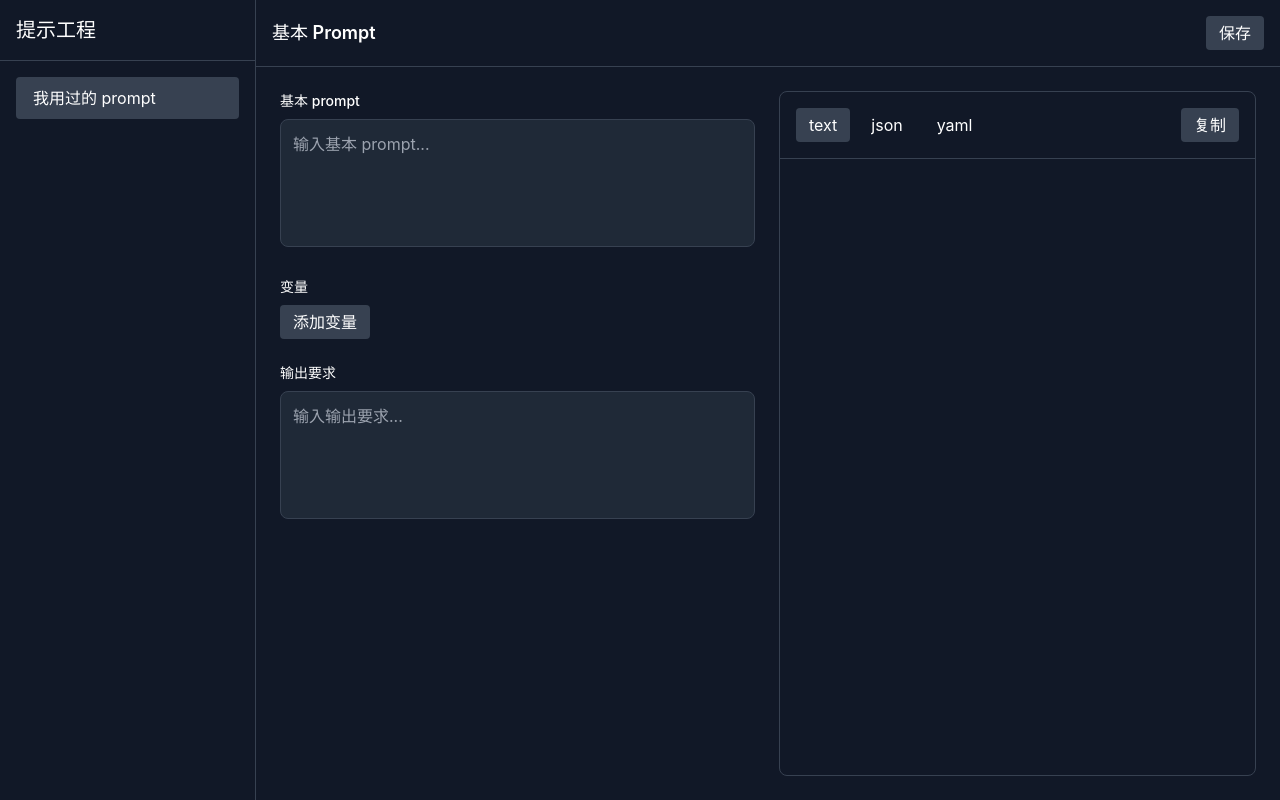
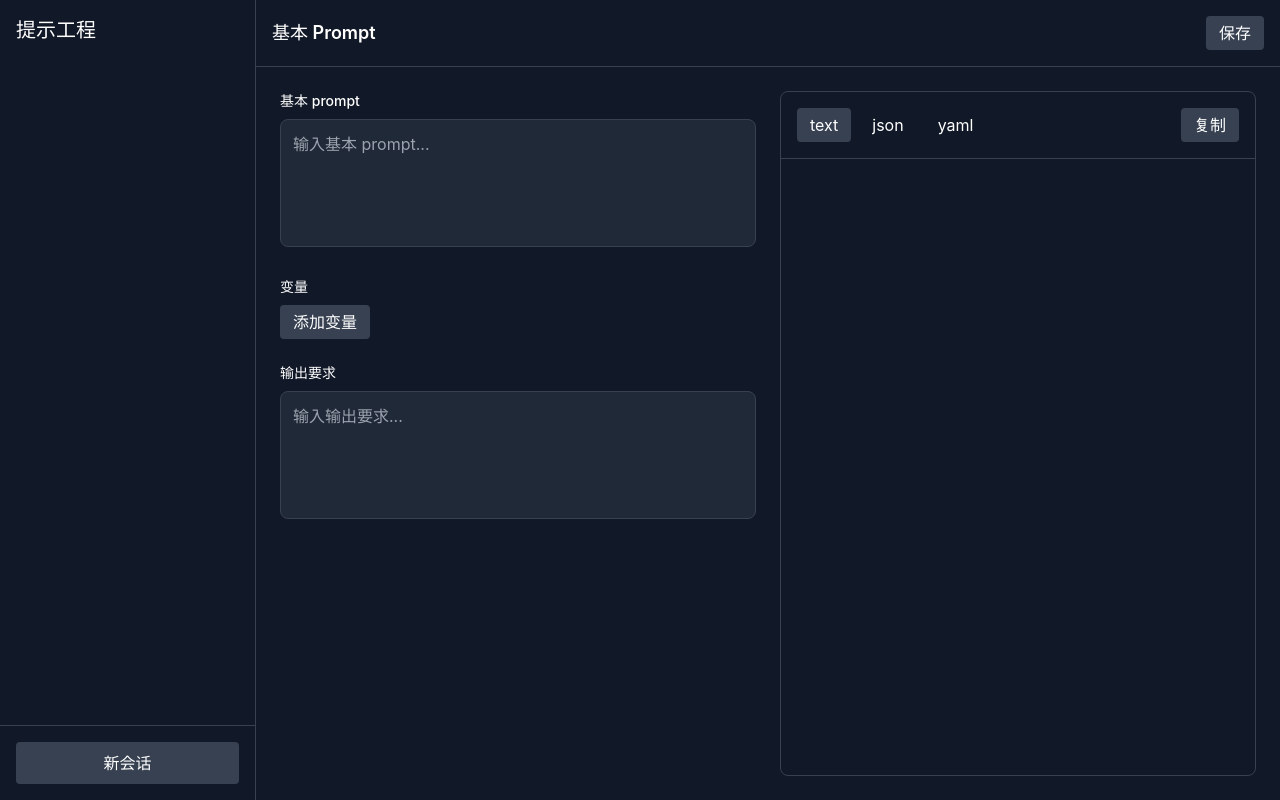
Before and after one commit to re0phimes/PromptSimpleManager, a Vue app: page / in a window 1280 px wide. Built offline with nearby package versions, Linux system fonts and the light colour scheme.

Commit message:
fix: 构建方式修改

```diff
--- a/package.json
+++ b/package.json
@@ -5,7 +5,7 @@
   "type": "module",
   "scripts": {
     "dev": "vite",
-    "build": "vue-tsc -b && vite build",
+    "build": "vite build",
     "preview": "vite preview"
   },
   "dependencies": {
--- a/src/components/MainContent.vue
+++ b/src/components/MainContent.vue
@@ -1,7 +1,7 @@
 <template>
-  <div class="flex flex-col lg:flex-row gap-6 h-full w-full max-w-full">
+  <div class="flex flex-col lg:flex-row gap-6 h-full w-full">
     <!-- Left Column -->
-    <div class="flex-1 space-y-6 min-w-[300px]">
+    <div class="w-full lg:w-1/2 space-y-6">
       <!-- Basic Prompt -->
       <div class="space-y-2 w-full">
         <label class="block text-sm font-medium">基本 prompt</label>
@@ -47,7 +47,7 @@
     </div>
 
     <!-- Right Column -->
-    <div class="flex-1 border border-gray-700 rounded-lg min-w-[300px] h-full">
+    <div class="w-full lg:w-1/2 border border-gray-700 rounded-lg h-full">
       <div class="border-b border-gray-700 p-4 flex justify-between items-center">
         <div class="flex space-x-2">
           <button
@@ -64,7 +64,7 @@
           复制
         </button>
       </div>
-      <div class="p-4 h-[calc(100%-4rem)] overflow-auto">
+      <div class="p-4 h-[calc(100%-4rem)] overflow-auto w-full">
         <pre class="whitespace-pre-wrap">{{ store.output }}</pre>
       </div>
     </div>
--- a/src/components/Sidebar.vue
+++ b/src/components/Sidebar.vue
@@ -1,23 +1,54 @@
 <template>
   <aside class="w-64 border-r border-gray-700 flex flex-col">
-      <div class="p-4 border-b border-gray-700">
+    <div class="p-4">
       <h1 class="text-xl font-bold">提示工程</h1>
     </div>
     <nav class="flex-1 overflow-auto p-4">
       <div class="space-y-2">
+        <div
+          v-for="conversation in store.conversations"
+          :key="conversation.id"
+          class="flex items-center justify-between group"
+        >
           <button
-            class="w-full text-left px-4 py-2 rounded hover:bg-gray-700 transition-colors"
-            :class="{ 'bg-gray-700': isActive }"
+            class="flex-grow text-left px-4 py-2 rounded hover:bg-gray-700 transition-colors w-full overflow-hidden"
+            :class="{ 'bg-gray-700': store.activeConversationId === conversation.id }"
+            @click="store.setActiveConversation(conversation.id)"
           >
-            我用过的 prompt
+            <span class="block truncate">{{ conversation.title }}</span>
           </button>
-          <!-- Add more navigation items as needed -->
+          <button
+            @click="store.deleteConversation(conversation.id)"
+            class="p-2 text-gray-400 hover:text-white opacity-0 group-hover:opacity-100 transition-opacity"
+          >
+            <svg xmlns="http://www.w3.org/2000/svg" class="h-5 w-5" viewBox="0 0 20 20" fill="currentColor">
+              <path fill-rule="evenodd" d="M9 2a1 1 0 00-.894.553L7.382 4H4a1 1 0 000 2v10a2 2 0 002 2h8a2 2 0 002-2V6a1 1 0 100-2h-3.382l-.724-1.447A1 1 0 0011 2H9zM7 8a1 1 0 012 0v6a1 1 0 11-2 0V8zm5-1a1 1 0 00-1 1v6a1 1 0 102 0V8a1 1 0 00-1-1z" clip-rule="evenodd" />
+            </svg>
+          </button>
+        </div>
       </div>
     </nav>
+    <div class="p-4 border-t border-gray-700">
+      <button
+        @click="store.addConversation"
+        class="w-full px-4 py-2 bg-gray-700 text-white rounded hover:bg-gray-600 transition-colors"
+        :disabled="!canCreateNewConversation"
+      >
+        新会话
+      </button>
+    </div>
   </aside>
 </template>
 
 <script setup lang="ts">
-  import { ref } from 'vue'
-  const isActive = ref(true)
+import { computed } from 'vue'
+import { usePromptStore } from '../stores/prompt'
+
+const store = usePromptStore()
+
+const canCreateNewConversation = computed(() => {
+  if (!store.activeConversationId) return true
+  const activeConversation = store.getActiveConversation
+  return !activeConversation || activeConversation.isModified
+})
 </script>
--- a/src/stores/prompt.ts
+++ b/src/stores/prompt.ts
@@ -1,4 +1,10 @@
 import { defineStore } from 'pinia'
+
+interface Conversation {
+  id: string
+  title: string
+  isModified: boolean
+}
 
 interface PromptState {
   basicPrompt: string
@@ -7,7 +13,10 @@ interface PromptState {
   outputRequirement: string
   output: string
   outputFormat: 'text' | 'json' | 'yaml'
+  conversations: Conversation[]
+  activeConversationId: string | null
 }
+
 
 export const usePromptStore = defineStore('prompt', {
   state: (): PromptState => ({
@@ -16,7 +25,9 @@ export const usePromptStore = defineStore('prompt', {
     styles: [],
     outputRequirement: '',
     output: '',
-    outputFormat: 'text'
+    outputFormat: 'text',
+    conversations: [] as Conversation[],
+    activeConversationId: null
   }),
 
   actions: {
@@ -37,6 +48,41 @@ export const usePromptStore = defineStore('prompt', {
     },
     setOutputFormat(format: 'text' | 'json' | 'yaml') {
       this.outputFormat = format
+    },
+    addConversation() {
+      if (this.activeConversationId && !this.getActiveConversation?.isModified) {
+        return // 如果当前会话未修改，则不创建新会话
+      }
+      const newConversation: Conversation = {
+        id: Date.now().toString(),
+        title: `新会话 ${this.conversations.length + 1}`,
+        isModified: false
+      }
+      this.conversations.push(newConversation)
+      this.activeConversationId = newConversation.id
+    },
+
+    deleteConversation(id: string) {
+      this.conversations = this.conversations.filter(conv => conv.id !== id)
+      if (this.activeConversationId === id) {
+        this.activeConversationId = this.conversations[0]?.id || null
+      }
+    },
+
+    setActiveConversation(id: string) {
+      this.activeConversationId = id
+    },
+
+    modifyActiveConversation() {
+      const activeConversation = this.conversations.find(conv => conv.id === this.activeConversationId)
+      if (activeConversation) {
+        activeConversation.isModified = true
+      }
+    }
+  },
+  getters: {
+    getActiveConversation(): Conversation | undefined {
+      return this.conversations.find(conv => conv.id === this.activeConversationId)
     }
   }
 })
```
Lines whose indentation alone changed are shown as unchanged.
